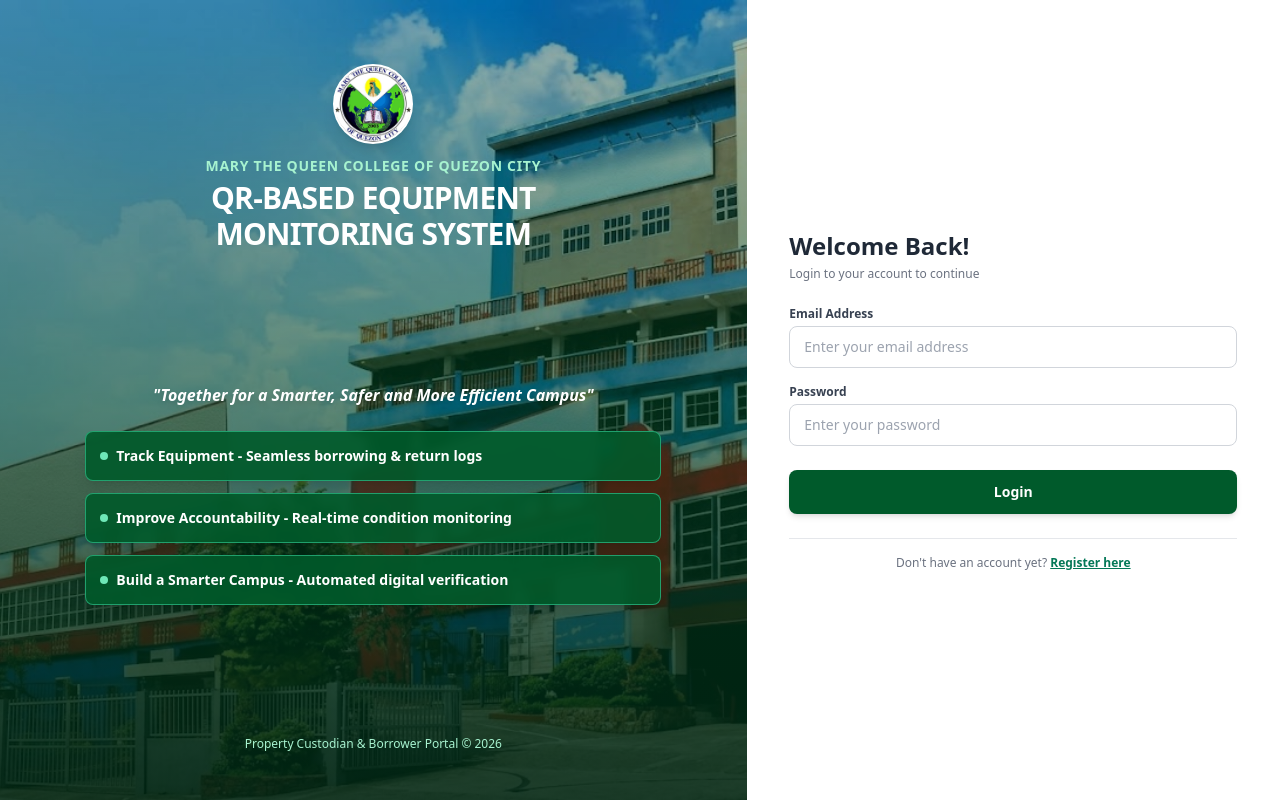
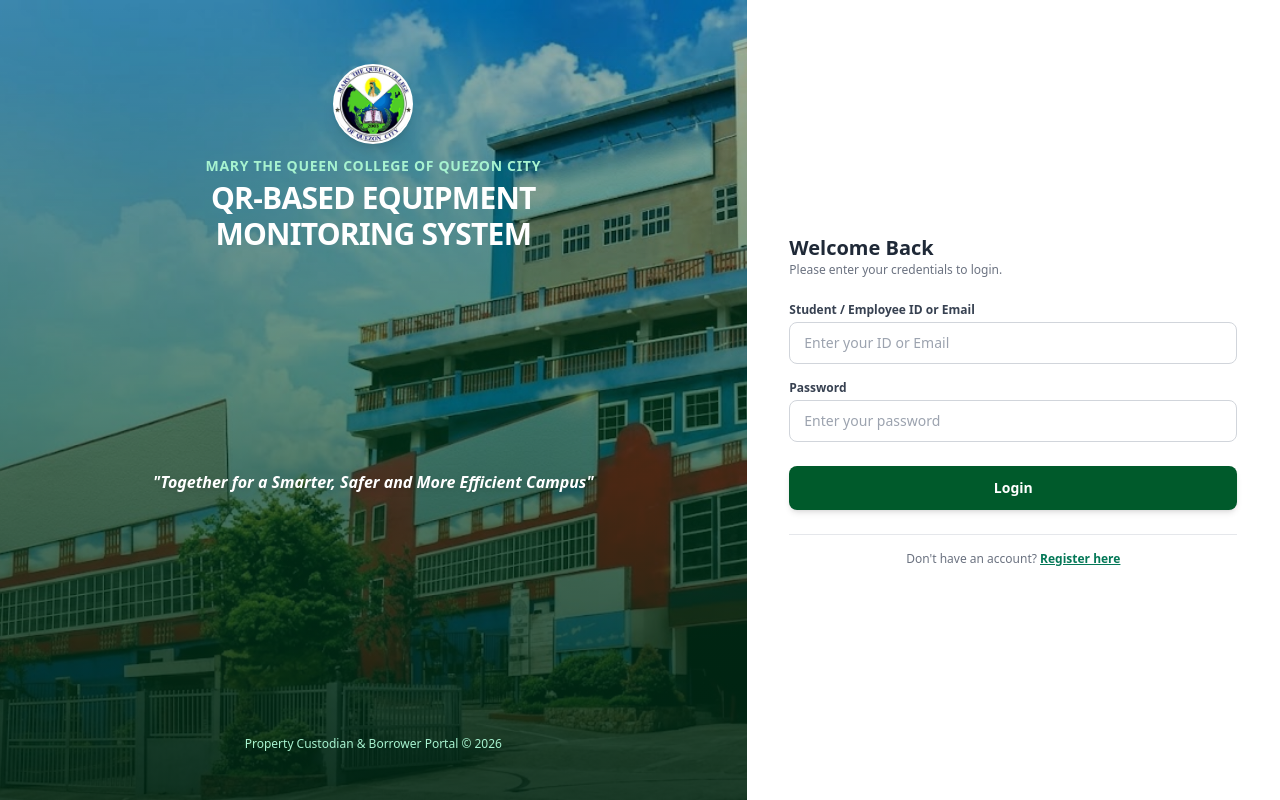
Before and after one commit to Imryanjay027/qr-equipment-system, a PHP site: page /login.php in a window 1280 px wide. Run offline with PHP 8.4, Linux system fonts and the light colour scheme; some libraries are stand-ins or nearby versions.

Commit message:
Refactor login process to include identifier field
Updated login functionality to accept either Student/Employee ID or Email for login. Enhanced error messages and improved user interface elements.

```diff
--- a/login.php
+++ b/login.php
@@ -20,32 +20,33 @@ if (!isset($_SESSION['cloud_users'])) {
 }
 
 if ($_SERVER['REQUEST_METHOD'] === 'POST') {
-    $email = trim($_POST['email']);
-    $password = trim($_POST['password']);
+    $identifier = trim($_POST['identifier']);
+    $password = $_POST['password'];
 
-    $matched_user = null;
+    $found_user = null;
     foreach ($_SESSION['cloud_users'] as $user) {
-        if (strcasecmp($user['email'], $email) === 0 && $user['password'] === $password) {
-            $matched_user = $user;
+        if ((strcasecmp($user['student_id'], $identifier) === 0 || strcasecmp($user['email'], $identifier) === 0) && $user['password'] === $password) {
+            $found_user = $user;
             break;
         }
     }
 
-    if ($matched_user) {
-        $_SESSION['user_id'] = $matched_user['student_id'];
-        $_SESSION['user_name'] = $matched_user['full_name'];
-        $_SESSION['user_role'] = $matched_user['role'];
-        $_SESSION['user_selfie'] = $matched_user['selfie'];
-        $_SESSION['course_year'] = isset($matched_user['course_year']) ? $matched_user['course_year'] : '';
+    if ($found_user) {
+        // I-set ang session variables para sa aktibong borrower o custodian
+        $_SESSION['student_id'] = $found_user['student_id'];
+        $_SESSION['user_name'] = $found_user['full_name'];
+        $_SESSION['user_role'] = $found_user['role'] === 'custodian' ? 'Property Custodian' : 'Borrower';
+        $_SESSION['course_year'] = $found_user['course_year'];
+        $_SESSION['profile_photo'] = $found_user['selfie'];
 
-        if (strtolower($matched_user['role']) === 'custodian') {
+        if ($found_user['role'] === 'custodian') {
             header("Location: custodian_dashboard.php");
         } else {
             header("Location: borrower.php");
         }
-        exit();
+        exit;
     } else {
-        $error_message = "Invalid email or password.";
+        $error_message = "Invalid Student/Employee ID, Email, or Password!";
     }
 }
 ?>
@@ -59,7 +60,7 @@ if ($_SERVER['REQUEST_METHOD'] === 'POST') {
 </head>
 <body class="bg-slate-900 min-h-screen flex items-center justify-center p-0 m-0 font-sans">
     <div class="w-full min-h-screen flex flex-col lg:flex-row">
-        <!-- Kaliwang Bahagi: School Branding -->
+        <!-- Left Side: School Branding -->
         <div class="lg:w-7/12 relative bg-[#00381d] flex flex-col justify-between p-6 sm:p-8 lg:p-12 text-white overflow-hidden min-h-[350px] lg:min-h-screen">
             <div class="absolute inset-0 bg-cover bg-center opacity-65" style="background-image: url('school_bg.jpg');"></div>
             <div class="absolute inset-0 bg-gradient-to-t from-[#002613]/80 via-[#004822]/40 to-transparent"></div>
@@ -72,36 +73,25 @@ if ($_SERVER['REQUEST_METHOD'] === 'POST') {
 
             <div class="relative z-10 my-auto py-6 max-w-xl mx-auto w-full text-center">
                 <p class="text-xs sm:text-sm md:text-base text-white font-semibold italic mb-6 drop-shadow-md">"Together for a Smarter, Safer and More Efficient Campus"</p>
-                <div class="space-y-3 text-left">
-                    <div class="bg-[#005a2b]/90 border border-emerald-400/60 p-3.5 rounded-lg shadow-lg backdrop-blur-sm">
-                        <span class="text-xs sm:text-sm font-bold text-white flex items-center gap-2"><span class="w-2 h-2 rounded-full bg-emerald-300 flex-shrink-0"></span> Track Equipment - Seamless borrowing & return logs</span>
-                    </div>
-                    <div class="bg-[#005a2b]/90 border border-emerald-400/60 p-3.5 rounded-lg shadow-lg backdrop-blur-sm">
-                        <span class="text-xs sm:text-sm font-bold text-white flex items-center gap-2"><span class="w-2 h-2 rounded-full bg-emerald-300 flex-shrink-0"></span> Improve Accountability - Real-time condition monitoring</span>
-                    </div>
-                    <div class="bg-[#005a2b]/90 border border-emerald-400/60 p-3.5 rounded-lg shadow-lg backdrop-blur-sm">
-                        <span class="text-xs sm:text-sm font-bold text-white flex items-center gap-2"><span class="w-2 h-2 rounded-full bg-emerald-300 flex-shrink-0"></span> Build a Smarter Campus - Automated digital verification</span>
-                    </div>
-                </div>
             </div>
 
             <div class="relative z-10 text-[11px] sm:text-xs text-emerald-200 font-medium text-center">Property Custodian & Borrower Portal &copy; 2026</div>
         </div>
 
-        <!-- Kanang Bahagi: Login Form -->
+        <!-- Right Side: Login Form -->
         <div class="lg:w-5/12 bg-white flex flex-col justify-center p-6 sm:p-8 lg:p-10 overflow-y-auto">
             <div class="max-w-md w-full mx-auto">
                 <div class="mb-6">
-                    <h2 class="text-2xl font-bold text-gray-800">Welcome Back!</h2>
-                    <p class="text-xs text-gray-500 mt-1">Login to your account to continue</p>
+                    <h2 class="text-xl font-bold text-gray-800">Welcome Back</h2>
+                    <p class="text-xs text-gray-500">Please enter your credentials to login.</p>
                 </div>
                 <?php if (!empty($error_message)): ?>
                     <div class="mb-4 p-3 bg-red-50 border border-red-200 text-red-700 rounded-lg text-xs font-medium"><?php echo htmlspecialchars($error_message); ?></div>
                 <?php endif; ?>
                 <form action="login.php" method="POST" class="space-y-4">
                     <div>
-                        <label class="block text-xs font-semibold text-gray-700 mb-1">Email Address</label>
-                        <input type="email" name="email" required class="w-full text-sm border border-gray-300 rounded-lg px-3.5 py-2.5 focus:outline-none focus:border-emerald-600 bg-white" placeholder="Enter your email address">
+                        <label class="block text-xs font-semibold text-gray-700 mb-1">Student / Employee ID or Email</label>
+                        <input type="text" name="identifier" required class="w-full text-sm border border-gray-300 rounded-lg px-3.5 py-2.5 focus:outline-none focus:border-emerald-600 bg-white" placeholder="Enter your ID or Email">
                     </div>
                     <div>
                         <label class="block text-xs font-semibold text-gray-700 mb-1">Password</label>
@@ -111,7 +101,7 @@ if ($_SERVER['REQUEST_METHOD'] === 'POST') {
                         <button type="submit" class="w-full bg-[#005a2b] hover:bg-[#004822] text-white py-3 rounded-lg text-sm font-semibold transition shadow-md">Login</button>
                     </div>
                 </form>
-                <div class="mt-6 text-center text-xs text-gray-500 border-t pt-4">Don't have an account yet? <a href="register.php" class="text-emerald-700 font-semibold underline">Register here</a></div>
+                <div class="mt-6 text-center text-xs text-gray-500 border-t pt-4">Don't have an account? <a href="register.php" class="text-emerald-700 font-semibold underline">Register here</a></div>
             </div>
         </div>
     </div>
```
